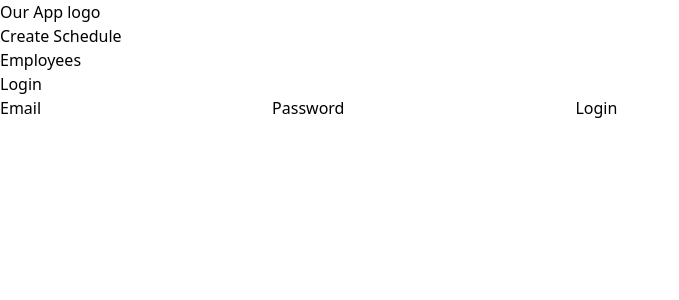
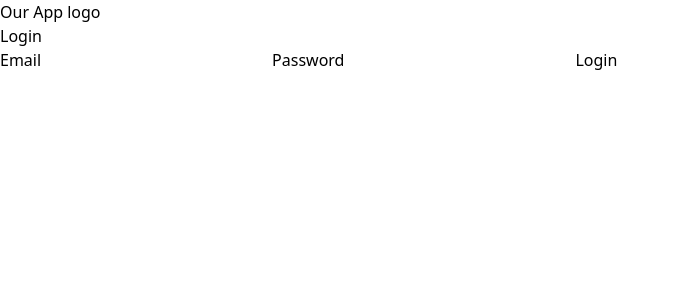
Before and after one commit to andyccxu/w4156-project-frontend, a React (Vite) app: page /login in a window 1280 px wide. Shown: the top 300 px of the page, without its empty margins (0-679 px from the left). Built offline with nearby package versions, Linux system fonts and the light colour scheme; the HTML template or start-up script is replaced by a standard one.

Commit message:
Link employees button to employees page

```diff
--- a/src/App.jsx
+++ b/src/App.jsx
@@ -53,12 +53,12 @@ const App = () => {
           </Link>
           {/* aligned to the right in the nav bar */}
           <div className="flex justify-between space-x-5">
-            <Link to="/create">
+            {/* <Link to="/create">
               <div className="text-white">Create Schedule</div>
             </Link>
             <Link to="/employees" className="text-white">
               Employees
-            </Link>
+            </Link> */}
             <div>
               {username != "Login" ? (
                 <div className="text-white">
--- a/src/pages/HomePage.jsx
+++ b/src/pages/HomePage.jsx
@@ -2,6 +2,8 @@ import { useEffect, useState } from "react";
 import axios from "axios";
 import FacilityForm from "../components/FacilityForm";
 import PropTypes from "prop-types";
+import { Routes, Route, Link, Navigate } from "react-router-dom";
+
 
 const LabelDisplay = ({ label, value }) => (
   <>
@@ -205,9 +207,9 @@ const HomePage = () => {
                 }
               />
               <div className="flex flex-wrap justify-between mt-4 gap-2">
-                <button className="bg-blue-500 hover:bg-blue-700 text-white font-bold py-2 px-5 rounded-full w-full sm:w-auto">
-                  Employees
-                </button>
+              <Link to="/employees" className="bg-blue-500 hover:bg-blue-700 text-white font-bold py-2 px-5 rounded-full w-full sm:w-auto">
+                Employees
+              </Link>
                 <button className="bg-blue-500 hover:bg-blue-700 text-white font-bold py-2 px-5 rounded-full w-full sm:w-auto">
                   Schedules
                 </button>
```
